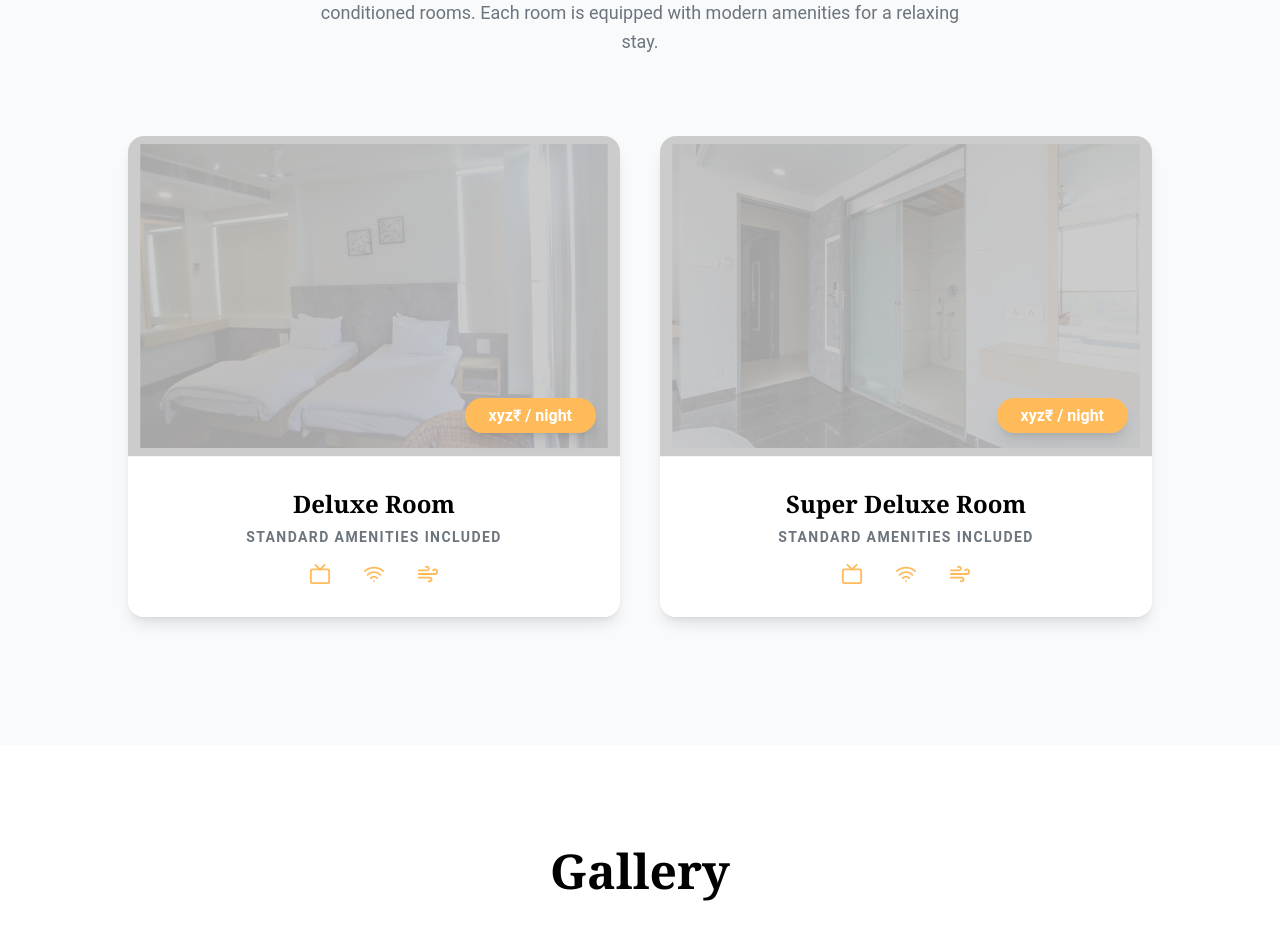
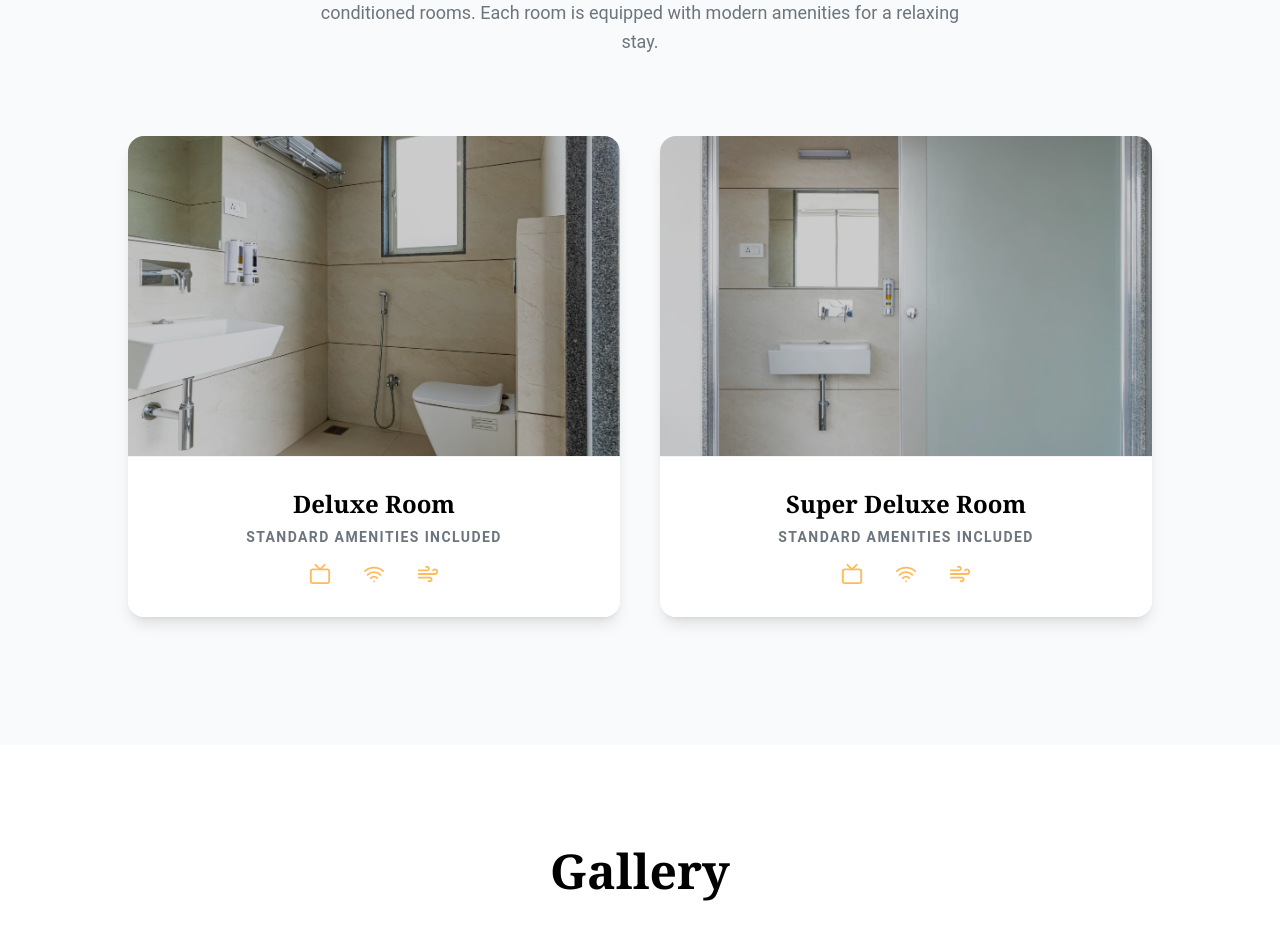
Before and after one commit to nimishk7/HotelO2Website.github.io, a React (Vite) app: page / in a window 1280 px wide. Shown: the part 1980-2910 px from the top of the page. Built offline with nearby package versions, Linux system fonts and the light colour scheme.

Commit message:
rooms images changes

```diff
--- a/src/components/Rooms.jsx
+++ b/src/components/Rooms.jsx
@@ -14,19 +14,19 @@ const AutoCarousel = ({ images }) => {
 
   return (
     <div className="relative w-full h-full overflow-hidden">
-      <AnimatePresence mode="wait">
+      <AnimatePresence initial={false}>
         <motion.img
           key={currentIndex}
           src={images[currentIndex]}
           alt="Room View"
-          initial={{ opacity: 0.2, scale: 1.05 }}
-          animate={{ opacity: 1, scale: 1 }}
-          exit={{ opacity: 0.2, scale: 0.95 }}
-          transition={{ duration: 0.8 }}
+          initial={{ x: '100%', opacity: 1 }}
+          animate={{ x: 0, opacity: 1 }}
+          exit={{ x: '-100%', opacity: 1 }}
+          transition={{ duration: 0.8, ease: "easeInOut" }}
           className="absolute inset-0 w-full h-full object-cover"
         />
       </AnimatePresence>
-      <div className="absolute inset-0 bg-black/20 group-hover:bg-black/10 transition-colors duration-500"></div>
+      <div className="absolute inset-0 bg-black/20 group-hover:bg-black/10 transition-colors duration-500 z-10"></div>
     </div>
   );
 };
@@ -35,7 +35,6 @@ const Rooms = () => {
   const rooms = [
     {
       title: "Deluxe Room",
-      price: "xyz₹",
       images: [
         "/images/room1.jpeg",
         "/images/room2.jpeg",
@@ -46,7 +45,6 @@ const Rooms = () => {
     },
     {
       title: "Super Deluxe Room",
-      price: "xyz₹",
       images: [
         "/images/room4.jpeg",
         "/images/room5.jpeg",
@@ -88,11 +86,7 @@ const Rooms = () => {
             >
               <div className="relative overflow-hidden h-72 lg:h-80">
                 <AutoCarousel images={room.images} />
-                <div className="absolute bottom-6 right-6 z-10">
-                  <span className="bg-primary text-white font-bold py-2 px-6 rounded-full shadow-lg">
-                    {room.price} / night
-                  </span>
-                </div>
+
               </div>
               <div className="p-8 text-center bg-white border-t border-gray-100">
                 <h3 className="text-2xl font-bold text-black mb-2 transition-colors duration-300 group-hover:text-primary">
```
